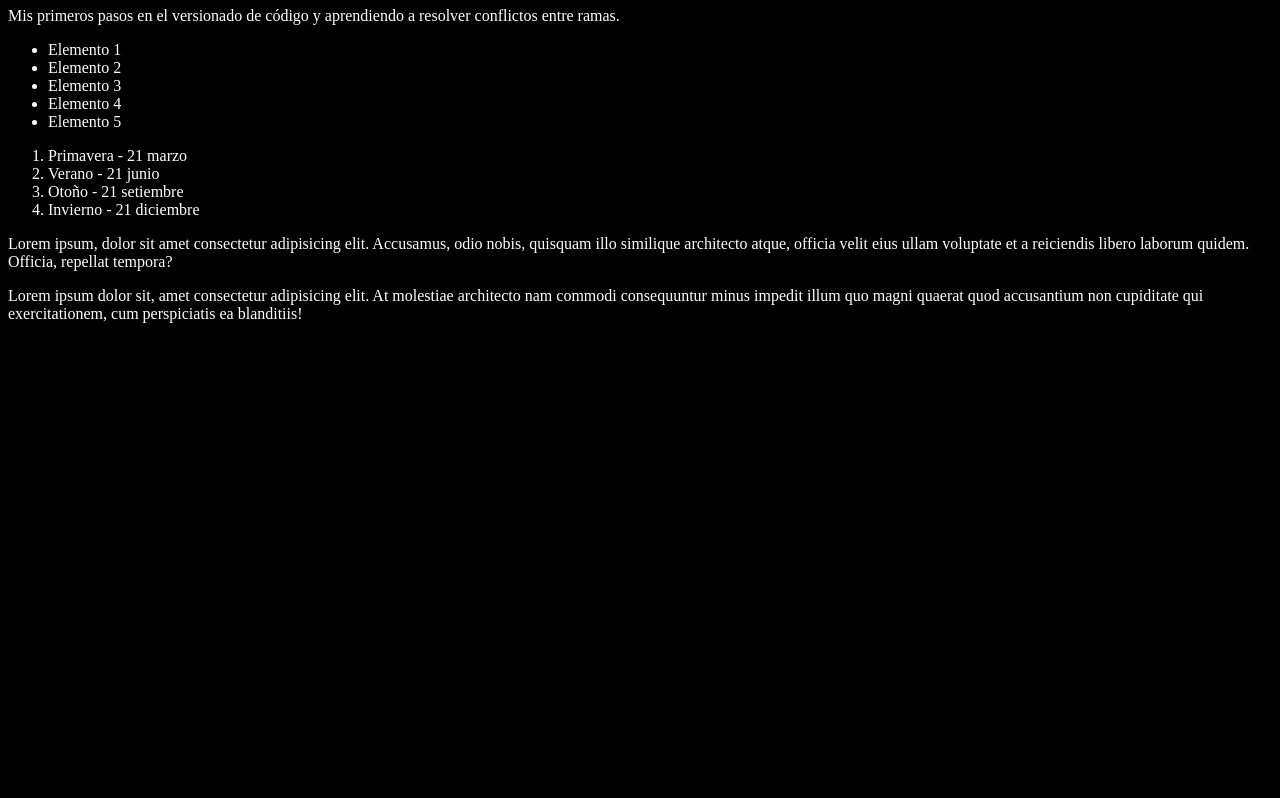
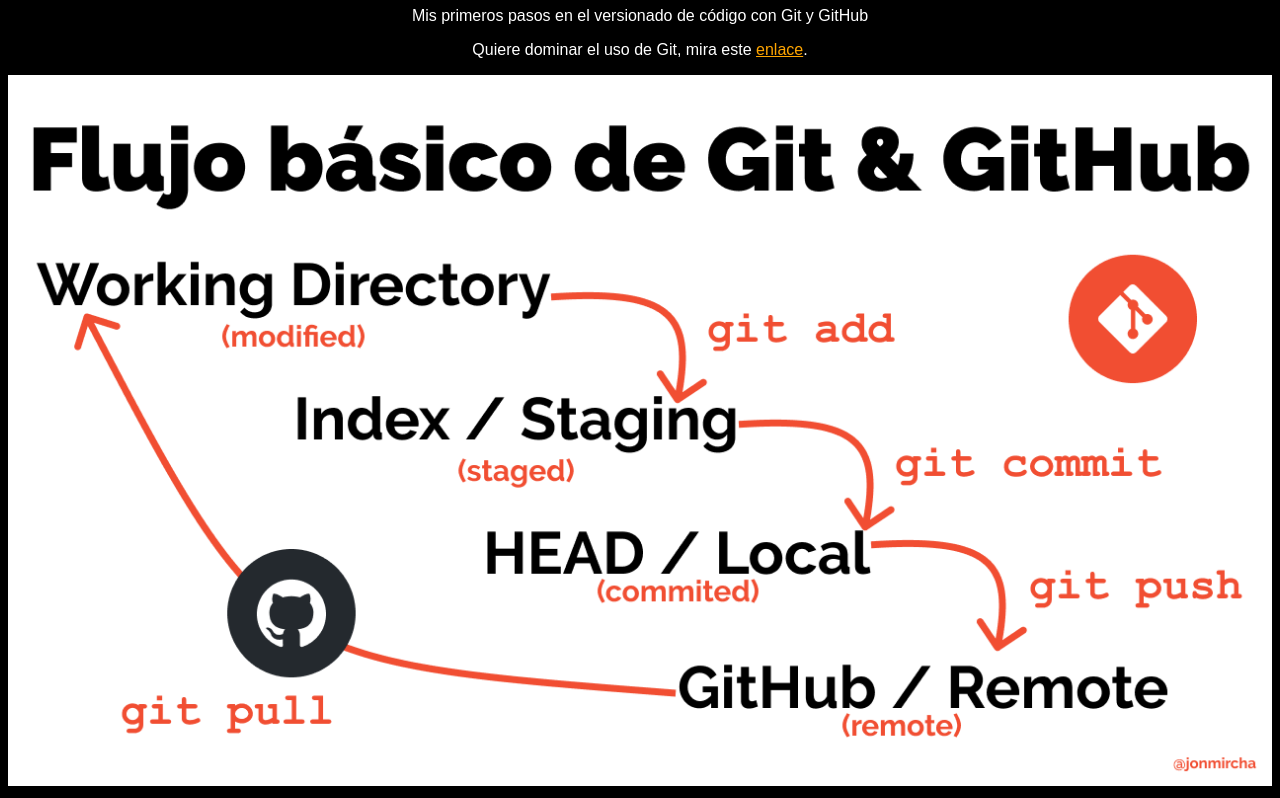
Before and after one commit to JDanielChaconA/youtube-git-main, a plain HTML site: page index.html in a window 1280 px wide. Shown: the part 73-871 px from the top of the page. Before the commit the page ends 800 px from the top, so only its background shows below. Drawn offline with Linux system fonts and the light colour scheme.

Commit message:
Agregando imágen de flujo Git y poniendo bonito el index.html

```diff
--- a/index.html
+++ b/index.html
@@ -8,35 +8,12 @@
   </head>
   <body>
     <h1>Aprendiendo Git</h1>
+    <p>Mis primeros pasos en el versionado de código con Git y GitHub</p>
     <p>
-      Mis primeros pasos en el versionado de código y aprendiendo a resolver
-      conflictos entre ramas.
+      Quiere dominar el uso de Git, mira este
+      <a href="https://jonmircha.com/git" target="_blank"> enlace</a>.
     </p>
-    <ul>
-      <li>Elemento 1</li>
-      <li>Elemento 2</li>
-      <li>Elemento 3</li>
-      <li>Elemento 4</li>
-      <li>Elemento 5</li>
-    </ul>
-    <ol>
-      <li>Primavera - 21 marzo</li>
-      <li>Verano - 21 junio</li>
-      <li>Otoño - 21 setiembre</li>
-      <li>Invierno - 21 diciembre</li>
-    </ol>
-    <p>
-      Lorem ipsum, dolor sit amet consectetur adipisicing elit. Accusamus, odio
-      nobis, quisquam illo similique architecto atque, officia velit eius ullam
-      voluptate et a reiciendis libero laborum quidem. Officia, repellat
-      tempora?
-    </p>
-    <p>
-      Lorem ipsum dolor sit, amet consectetur adipisicing elit. At molestiae
-      architecto nam commodi consequuntur minus impedit illum quo magni quaerat
-      quod accusantium non cupiditate qui exercitationem, cum perspiciatis ea
-      blanditiis!
-    </p>
+    <img src="git-flow.png" alt="Flujo básico de Git" />
     <script src="index.js"></script>
   </body>
 </html>
--- a/style.css
+++ b/style.css
@@ -1,4 +1,18 @@
 html {
   background-color: #000;
   color: #fff;
+  font-family: sans-serif;
+  text-align: center;
 }
+
+a {
+  color: orange;
+}
+
+a:hover {
+  color: orangered;
+}
+
+img {
+  max-width: 100%;
+}
```
Also changed, not shown: git-flow.png (added).
